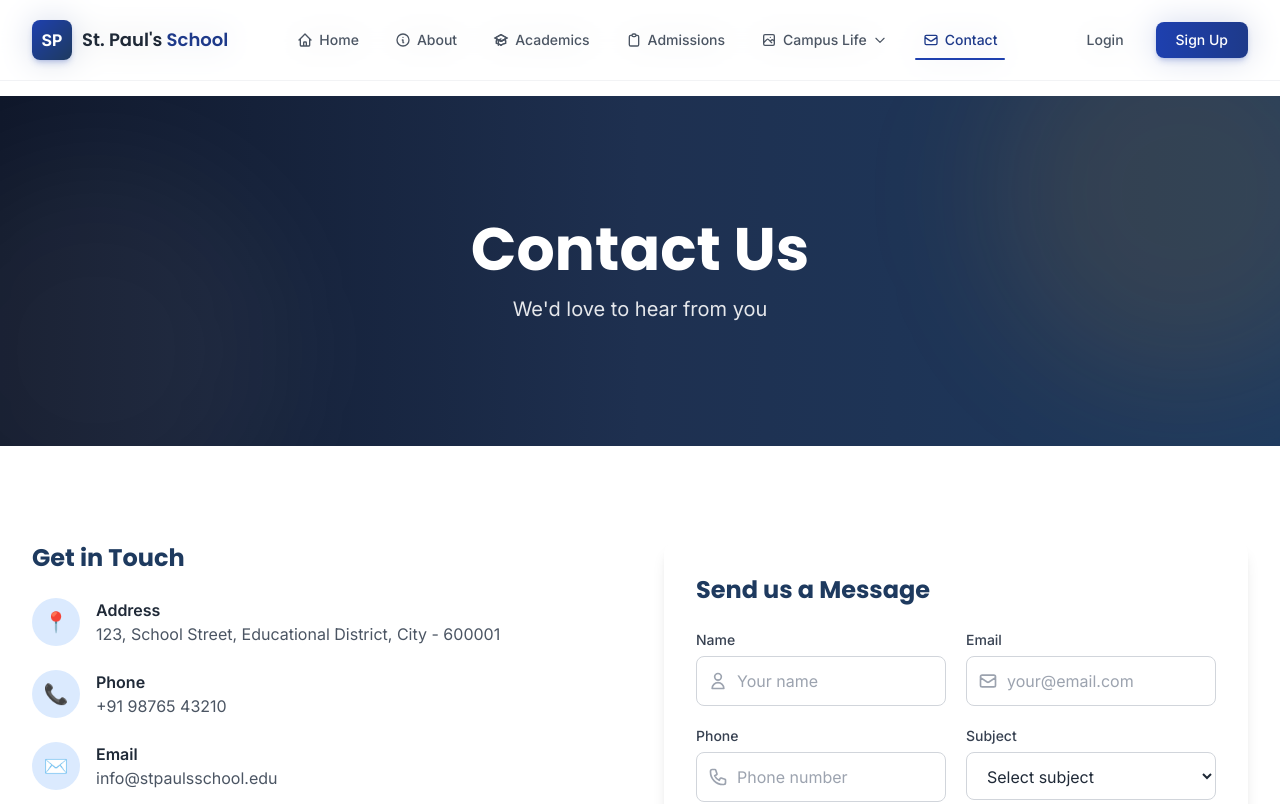
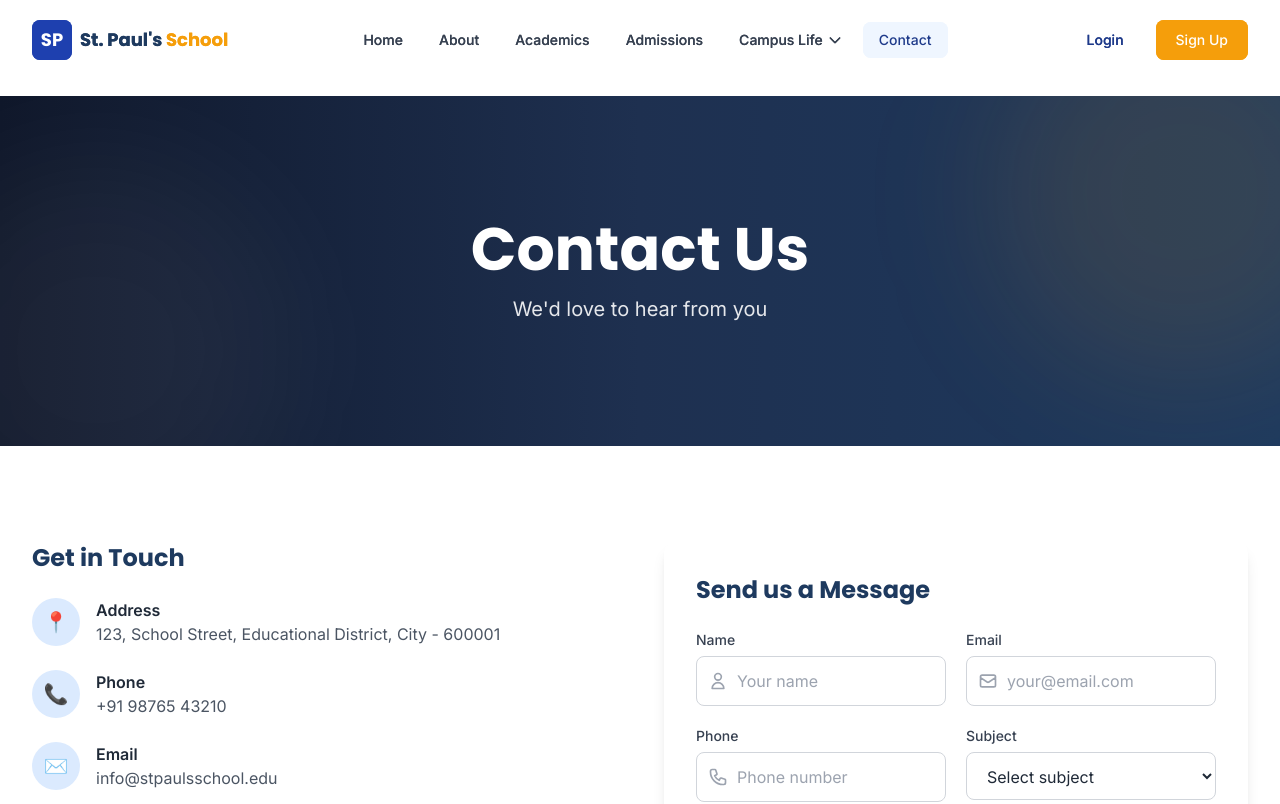
Before and after one commit to Anbu200512/SPMS, a React (Vite) app in the folder frontend/: page /contact in a window 1280 px wide. Shown: the top 804 px of the page. Built offline with nearby package versions, Linux system fonts and the light colour scheme; the HTML template or start-up script is replaced by a standard one.

Commit message:
Updated hero section

```diff
--- a/frontend/src/components/common/Navbar.jsx
+++ b/frontend/src/components/common/Navbar.jsx
@@ -1,362 +1,196 @@
-import React, { useState, useEffect } from "react";
-import { Link, useLocation } from "react-router-dom";
-import { motion, AnimatePresence } from "framer-motion";
-import {
-  HiOutlineChevronDown,
-  HiOutlineHome,
-  HiOutlineInformationCircle,
-  HiOutlineAcademicCap,
-  HiOutlineClipboard,
-  HiOutlinePhotograph,
-  HiOutlineMail,
-} from "react-icons/hi";
-import { NAV_LINKS } from "../../utils/constants";
-import { classNames } from "../../utils/helpers";
-
-const linkIcons = {
-  Home: HiOutlineHome,
-  About: HiOutlineInformationCircle,
-  Academics: HiOutlineAcademicCap,
-  Admissions: HiOutlineClipboard,
-  "Campus Life": HiOutlinePhotograph,
-  Contact: HiOutlineMail,
-};
+import React, { useState, useEffect } from 'react';
+import { Link, useLocation } from 'react-router-dom';
+import { motion, AnimatePresence } from 'framer-motion';
+import { HiOutlineMenu, HiOutlineX, HiOutlineChevronDown } from 'react-icons/hi';
+import { NAV_LINKS } from '../../utils/constants';
+import { classNames } from '../../utils/helpers';
 
 const Navbar = () => {
   const [isOpen, setIsOpen] = useState(false);
+  const [scrolled, setScrolled] = useState(false);
   const [activeDropdown, setActiveDropdown] = useState(null);
   const location = useLocation();
+
+  useEffect(() => {
+    const handleScroll = () => setScrolled(window.scrollY > 20);
+    window.addEventListener('scroll', handleScroll);
+    return () => window.removeEventListener('scroll', handleScroll);
+  }, []);
 
   useEffect(() => {
     setIsOpen(false);
     setActiveDropdown(null);
   }, [location]);
 
-  const isActive = (path) => {
-    if (path === "#") return false;
-    return location.pathname === path;
-  };
-
-  const dropdownVariants = {
-    hidden: { opacity: 0, y: 8, scale: 0.96 },
-    visible: {
-      opacity: 1,
-      y: 0,
-      scale: 1,
-      transition: {
-        duration: 0.2,
-        ease: "easeOut",
-        staggerChildren: 0.05,
-      },
-    },
-    exit: {
-      opacity: 0,
-      y: 8,
-      scale: 0.96,
-      transition: { duration: 0.15, ease: "easeIn" },
-    },
-  };
-
-  const childVariants = {
-    hidden: { opacity: 0, x: -8 },
-    visible: {
-      opacity: 1,
-      x: 0,
-      transition: { duration: 0.15 },
-    },
-  };
+  const isActive = (path) => location.pathname === path;
 
   return (
-    <nav className="fixed top-0 left-0 right-0 z-50 bg-white/80 backdrop-blur-lg border-b border-gray-200/50 transition-all duration-300">
+    <nav
+      className={classNames(
+        'fixed top-0 left-0 right-0 z-50 transition-all duration-300',
+        scrolled ? 'bg-white/95 backdrop-blur-md shadow-lg' : 'bg-transparent'
+      )}
+    >
       <div className="max-w-7xl mx-auto px-4 sm:px-6 lg:px-8">
-        <div className="flex items-center justify-between h-16 lg:h-20">
-          {/* Logo */}
-          <Link to="/" className="flex items-center gap-2.5 shrink-0 group">
-            <div className="w-9 h-9 sm:w-10 sm:h-10 bg-gradient-to-br from-primary-500 to-primary-700 rounded-lg flex items-center justify-center text-white font-bold text-sm sm:text-base shadow-md shadow-primary-500/20 group-hover:shadow-lg group-hover:shadow-primary-500/30 transition-all duration-300">
+        <div className="flex items-center justify-between h-16 md:h-20">
+          <Link to="/" className="flex items-center gap-2">
+            <div className="w-10 h-10 bg-primary-500 rounded-lg flex items-center justify-center text-white font-heading font-bold text-lg">
               SP
             </div>
             <div className="hidden sm:block">
-              <span className="text-base sm:text-lg font-heading font-semibold text-gray-800">
-                St. Paul's
-              </span>
-              <span className="text-base sm:text-lg font-heading font-semibold text-primary-600">
-                {" "}
-                School
-              </span>
+              <span className="text-lg font-heading font-bold text-primary-700">St. Paul's</span>
+              <span className="text-lg font-heading font-bold text-accent-500"> School</span>
             </div>
           </Link>
 
-          {/* Desktop Navigation */}
           <div className="hidden lg:flex items-center gap-1">
-            {NAV_LINKS.map((link) => {
-              const Icon = linkIcons[link.label];
-              const active = isActive(link.path);
-              return (
+            {NAV_LINKS.map((link) => (
               <div
                 key={link.label}
                 className="relative"
-                  onMouseEnter={() =>
-                    link.children && setActiveDropdown(link.label)
-                  }
+                onMouseEnter={() => link.children && setActiveDropdown(link.label)}
                 onMouseLeave={() => setActiveDropdown(null)}
               >
                 <Link
                   to={link.path}
                   className={classNames(
-                      "relative px-4 py-2 rounded-lg text-sm font-medium transition-all duration-200 flex items-center gap-1.5 group",
-                      active
-                        ? "text-primary-600"
-                        : "text-gray-600 hover:text-gray-900",
+                    'px-4 py-2 rounded-lg text-sm font-medium transition-colors flex items-center gap-1',
+                    isActive(link.path)
+                      ? 'text-primary-600 bg-primary-50'
+                      : 'text-gray-700 hover:text-primary-600 hover:bg-primary-50'
                   )}
                 >
-                    {Icon && (
-                      <Icon className="w-4 h-4 transition-transform duration-200 group-hover:scale-110" />
-                    )}
-                    <span>{link.label}</span>
+                  {link.label}
                   {link.children && (
                     <HiOutlineChevronDown
                       className={classNames(
-                          "w-3.5 h-3.5 transition-all duration-200",
-                          activeDropdown === link.label && "rotate-180",
+                        'w-4 h-4 transition-transform',
+                        activeDropdown === link.label && 'rotate-180'
                       )}
                     />
                   )}
-                    {active && (
-                      <motion.div
-                        layoutId="nav-indicator"
-                        className="absolute -bottom-0.5 left-2 right-2 h-0.5 bg-primary-500 rounded-full"
-                        transition={{
-                          type: "spring",
-                          stiffness: 500,
-                          damping: 30,
-                        }}
-                      />
-                    )}
                 </Link>
-
-                  <AnimatePresence>
                 {link.children && activeDropdown === link.label && (
-                      <motion.div
-                        variants={dropdownVariants}
-                        initial="hidden"
-                        animate="visible"
-                        exit="exit"
-                        className="absolute top-full left-0 mt-2 w-48 bg-white/90 backdrop-blur-lg rounded-xl shadow-lg shadow-black/5 border border-gray-100 py-2 overflow-hidden"
-                      >
+                  <div className="absolute top-full left-0 mt-1 w-56 bg-white rounded-xl shadow-xl border border-gray-100 py-2">
                     {link.children.map((child) => (
-                          <motion.div key={child.label} variants={childVariants}>
                       <Link
+                        key={child.label}
                         to={child.path}
-                              className={classNames(
-                                "block px-4 py-2.5 text-sm transition-all duration-150 mx-1.5 rounded-lg",
-                                isActive(child.path)
-                                  ? "text-primary-600 bg-primary-50 font-medium"
-                                  : "text-gray-600 hover:text-gray-900 hover:bg-gray-50",
-                              )}
+                        className="block px-4 py-2.5 text-sm text-gray-700 hover:bg-primary-50 hover:text-primary-600 transition-colors"
                       >
                         {child.label}
                       </Link>
-                          </motion.div>
                     ))}
-                      </motion.div>
+                  </div>
                 )}
-                  </AnimatePresence>
               </div>
-              );
-            })}
+            ))}
           </div>
 
-          {/* Desktop Actions */}
           <div className="hidden lg:flex items-center gap-3">
             <Link
               to="/login"
-              className="px-5 py-2 text-sm font-medium text-gray-600 hover:text-gray-900 transition-all duration-200 hover:bg-gray-50 rounded-lg"
+              className="px-5 py-2.5 text-sm font-medium text-primary-600 hover:text-primary-700 transition-colors"
             >
               Login
             </Link>
             <Link
               to="/register"
-              className="px-5 py-2 text-sm font-medium bg-gradient-to-r from-primary-500 to-primary-600 text-white rounded-lg hover:from-primary-600 hover:to-primary-700 shadow-md shadow-primary-500/20 hover:shadow-lg hover:shadow-primary-500/30 transition-all duration-200"
+              className="px-5 py-2.5 text-sm font-medium bg-accent-500 text-white rounded-lg hover:bg-accent-600 transition-colors"
             >
               Sign Up
             </Link>
           </div>
 
-          {/* Mobile Menu Button */}
           <button
             onClick={() => setIsOpen(!isOpen)}
-            className="lg:hidden relative w-10 h-10 flex items-center justify-center rounded-lg text-gray-600 hover:bg-gray-100 transition-colors duration-200"
-            aria-label={isOpen ? "Close menu" : "Open menu"}
+            className="lg:hidden p-2 rounded-lg text-gray-700 hover:bg-gray-100 transition-colors"
           >
-            <div className="relative w-5 h-4">
-              <span
-                className={classNames(
-                  "absolute left-0 block w-full h-0.5 bg-current rounded-full transition-all duration-300",
-                  isOpen
-                    ? "top-1/2 -translate-y-1/2 rotate-45"
-                    : "top-0",
-                )}
-              />
-              <span
-                className={classNames(
-                  "absolute left-0 block w-full h-0.5 bg-current rounded-full transition-all duration-300 top-1/2 -translate-y-1/2",
-                  isOpen && "opacity-0 scale-0",
-                )}
-              />
-              <span
-                className={classNames(
-                  "absolute left-0 block w-full h-0.5 bg-current rounded-full transition-all duration-300",
-                  isOpen
-                    ? "bottom-1/2 translate-y-1/2 -rotate-45"
-                    : "bottom-0",
-                )}
-              />
-            </div>
+            {isOpen ? <HiOutlineX className="w-6 h-6" /> : <HiOutlineMenu className="w-6 h-6" />}
           </button>
         </div>
       </div>
 
-      {/* Mobile Menu */}
       <AnimatePresence>
         {isOpen && (
-          <>
           <motion.div
-              initial={{ opacity: 0 }}
-              animate={{ opacity: 1 }}
-              exit={{ opacity: 0 }}
-              transition={{ duration: 0.2 }}
-              className="fixed inset-0 top-16 bg-black/30 backdrop-blur-sm lg:hidden"
+            initial={{ opacity: 0, x: '100%' }}
+            animate={{ opacity: 1, x: 0 }}
+            exit={{ opacity: 0, x: '100%' }}
+            transition={{ type: 'tween', duration: 0.3 }}
+            className="fixed inset-y-0 right-0 w-72 bg-white shadow-2xl lg:hidden z-50"
+          >
+            <div className="p-6">
+              <div className="flex items-center justify-between mb-8">
+                <span className="text-lg font-heading font-bold text-primary-700">Menu</span>
+                <button
                   onClick={() => setIsOpen(false)}
-            />
-            <motion.div
-              initial={{ opacity: 0, x: "100%" }}
-              animate={{ opacity: 1, x: 0 }}
-              exit={{ opacity: 0, x: "100%" }}
-              transition={{
-                type: "spring",
-                damping: 25,
-                stiffness: 200,
-              }}
-              className="fixed top-16 right-0 bottom-0 w-80 max-w-[85vw] bg-white border-l border-gray-100 shadow-2xl lg:hidden overflow-y-auto"
+                  className="p-2 rounded-lg text-gray-700 hover:bg-gray-100 transition-colors"
                 >
-              <div className="px-4 py-6">
+                  <HiOutlineX className="w-6 h-6" />
+                </button>
+              </div>
               <div className="space-y-1">
-                  {NAV_LINKS.map((link) => {
-                    const Icon = linkIcons[link.label];
-                    return (
+                {NAV_LINKS.map((link) => (
                   <div key={link.label}>
-                        {link.children ? (
-                          <MobileAccordion
-                            link={link}
-                            setIsOpen={setIsOpen}
-                            Icon={Icon}
-                          />
-                        ) : (
                     <Link
                       to={link.path}
-                            onClick={() => setIsOpen(false)}
+                      onClick={() => !link.children && setIsOpen(false)}
                       className={classNames(
-                              "flex items-center gap-3 px-4 py-3 rounded-xl text-sm font-medium transition-all duration-200",
+                        'block px-4 py-3 rounded-lg text-sm font-medium transition-colors',
                         isActive(link.path)
-                                ? "text-primary-600 bg-primary-50"
-                                : "text-gray-600 hover:text-gray-900 hover:bg-gray-50",
+                          ? 'text-primary-600 bg-primary-50'
+                          : 'text-gray-700 hover:bg-gray-50'
                       )}
                     >
-                            {Icon && <Icon className="w-5 h-5" />}
                       {link.label}
                     </Link>
+                    {link.children && (
+                      <div className="ml-4 space-y-1 mt-1">
+                        {link.children.map((child) => (
+                          <Link
+                            key={child.label}
+                            to={child.path}
+                            onClick={() => setIsOpen(false)}
+                            className="block px-4 py-2.5 rounded-lg text-sm text-gray-600 hover:bg-gray-50 transition-colors"
+                          >
+                            {child.label}
+                          </Link>
+                        ))}
+                      </div>
                     )}
                   </div>
-                    );
-                  })}
+                ))}
               </div>
-                <div className="mt-6 pt-6 border-t border-gray-100 space-y-3">
+              <div className="mt-8 space-y-3">
                 <Link
                   to="/login"
                   onClick={() => setIsOpen(false)}
-                    className="flex items-center justify-center gap-2 w-full px-4 py-3 text-sm font-medium text-gray-600 hover:text-gray-900 hover:bg-gray-50 rounded-xl transition-all duration-200"
+                  className="block w-full px-5 py-3 text-center text-sm font-medium text-primary-600 border border-primary-200 rounded-lg hover:bg-primary-50 transition-colors"
                 >
                   Login
                 </Link>
                 <Link
                   to="/register"
                   onClick={() => setIsOpen(false)}
-                    className="flex items-center justify-center gap-2 w-full px-4 py-3 text-sm font-medium bg-gradient-to-r from-primary-500 to-primary-600 text-white rounded-xl hover:from-primary-600 hover:to-primary-700 shadow-md shadow-primary-500/20 transition-all duration-200"
+                  className="block w-full px-5 py-3 text-center text-sm font-medium bg-accent-500 text-white rounded-lg hover:bg-accent-600 transition-colors"
                 >
                   Sign Up
                 </Link>
               </div>
             </div>
           </motion.div>
-          </>
         )}
       </AnimatePresence>
+
+      {isOpen && (
+        <div
+          className="fixed inset-0 bg-black/50 lg:hidden z-40"
+          onClick={() => setIsOpen(false)}
+        />
+      )}
     </nav>
   );
 };
 
-const MobileAccordion = ({ link, setIsOpen, Icon }) => {
-  const [expanded, setExpanded] = useState(false);
-  const location = useLocation();
-
-  const hasActiveChild = link.children.some(
-    (c) => location.pathname === c.path,
-  );
-
-  return (
-    <div>
-      <button
-        onClick={() => setExpanded(!expanded)}
-        className={classNames(
-          "flex items-center justify-between w-full px-4 py-3 rounded-xl text-sm font-medium transition-all duration-200",
-          hasActiveChild
-            ? "text-primary-600 bg-primary-50"
-            : "text-gray-600 hover:text-gray-900 hover:bg-gray-50",
-        )}
-      >
-        <span className="flex items-center gap-3">
-          {Icon && <Icon className="w-5 h-5" />}
-          {link.label}
-        </span>
-        <HiOutlineChevronDown
-          className={classNames(
-            "w-4 h-4 transition-transform duration-200",
-            expanded && "rotate-180",
-          )}
-        />
-      </button>
-
-      <AnimatePresence>
-        {expanded && (
-          <motion.div
-            initial={{ height: 0, opacity: 0 }}
-            animate={{ height: "auto", opacity: 1 }}
-            exit={{ height: 0, opacity: 0 }}
-            transition={{ duration: 0.2, ease: "easeInOut" }}
-            className="overflow-hidden"
-          >
-            <div className="ml-4 pl-4 border-l-2 border-primary-100 space-y-1 py-1 my-1">
-              {link.children.map((child) => (
-                <Link
-                  key={child.label}
-                  to={child.path}
-                  onClick={() => setIsOpen(false)}
-                  className={classNames(
-                    "block px-4 py-2.5 rounded-lg text-sm transition-all duration-200",
-                    location.pathname === child.path
-                      ? "text-primary-600 bg-primary-50 font-medium"
-                      : "text-gray-500 hover:text-gray-900 hover:bg-gray-50",
-                  )}
-                >
-                  {child.label}
-                </Link>
-              ))}
-            </div>
-          </motion.div>
-        )}
-      </AnimatePresence>
-    </div>
-  );
-};
-
 export default Navbar;
```
Lines whose indentation alone changed are shown as unchanged.
